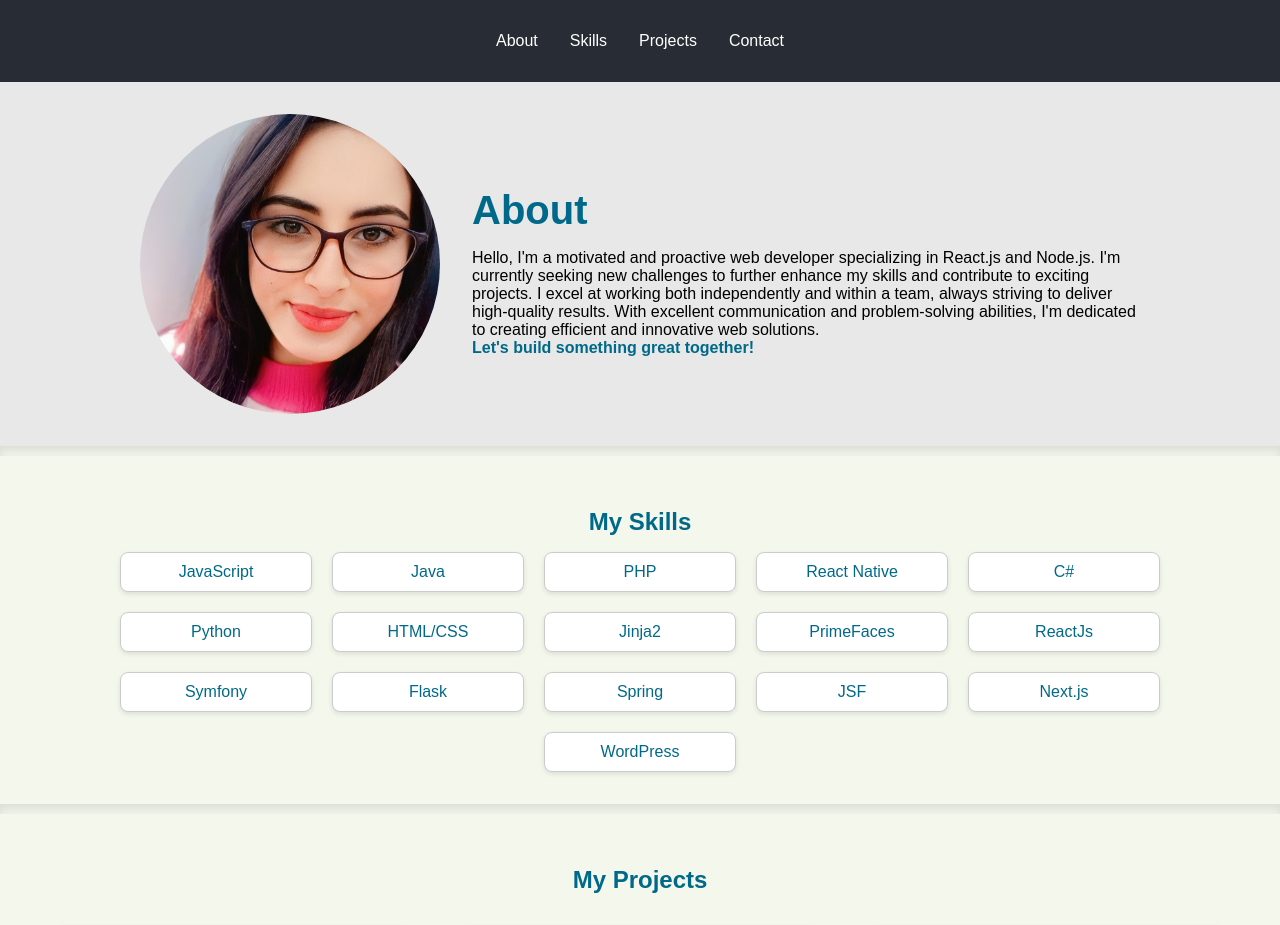
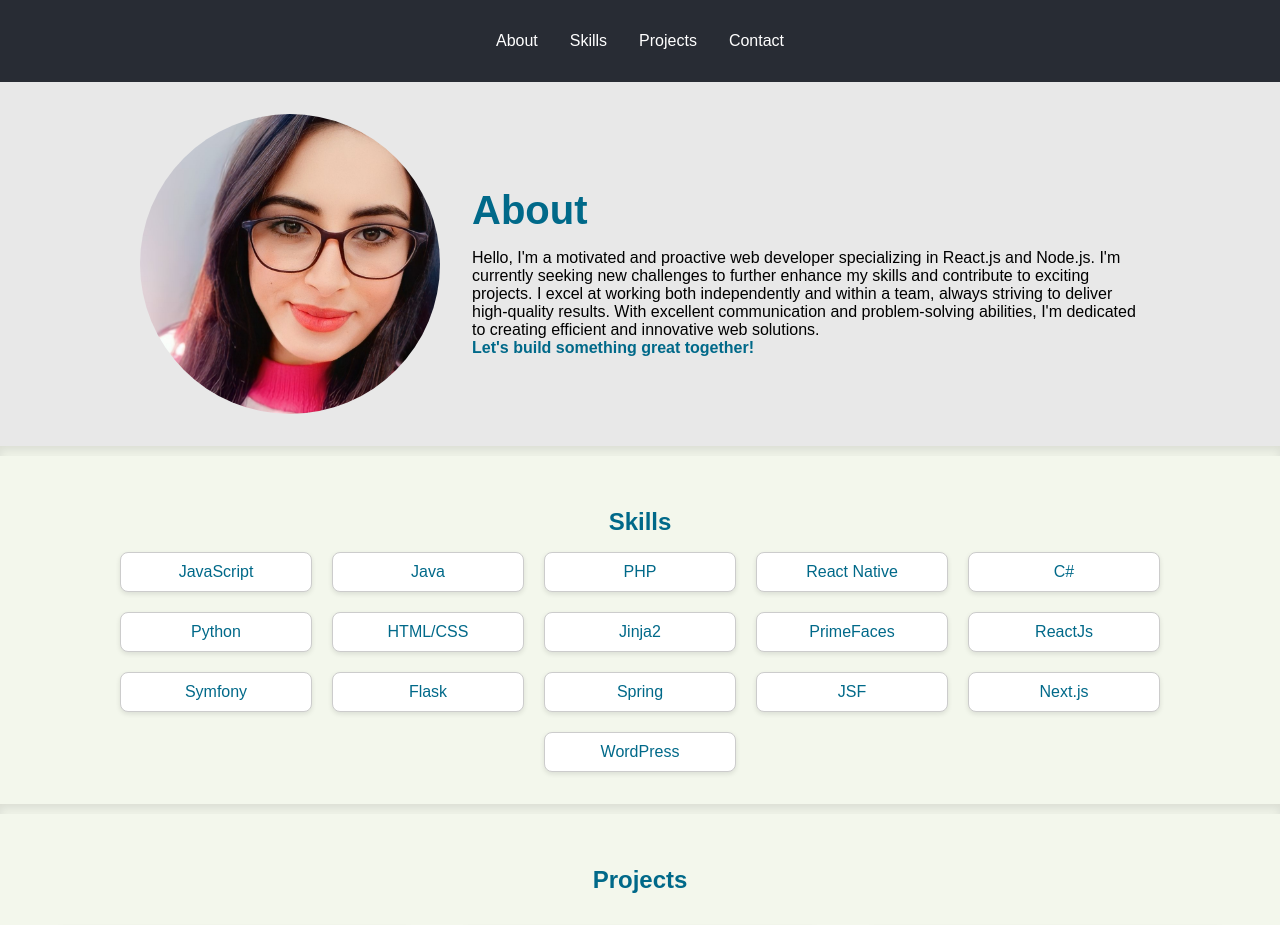
Before and after one commit to amalaouichi/portfolio, a React (Create React App) app: page / in a window 1280 px wide. Shown: the top 925 px of the page. Built offline with nearby package versions, Linux system fonts and the light colour scheme.

Commit message:
modif project

```diff
--- a/src/components/Projects/Projects.js
+++ b/src/components/Projects/Projects.js
@@ -19,7 +19,7 @@ import flask from "../../assets/icons/flask.png";
 const Projects = () => {
   return (
     <section id="projects">
-      <h2>My Projects</h2>
+      <h2>Projects</h2>
       <div className="project-list">
         <div className="project">
           <h3>Enterprise Management System Web Application (SIRH)</h3>
--- a/src/components/Skills/Skills.js
+++ b/src/components/Skills/Skills.js
@@ -10,7 +10,7 @@ const skills = [
 const Skills = () => {
   return (
     <section id="skills">
-      <h2> My Skills</h2>
+      <h2>Skills</h2>
       <div className="skills-container">
         {skills.map((skill, index) => (
           <div key={index} className="skill-card">
```
